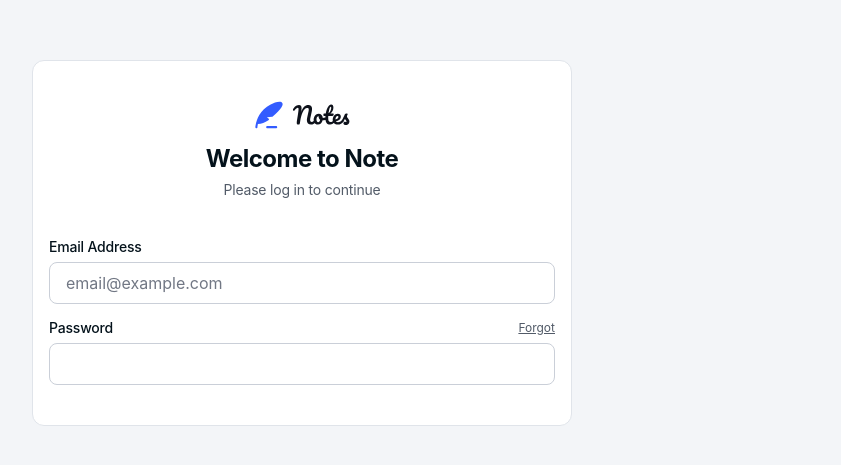
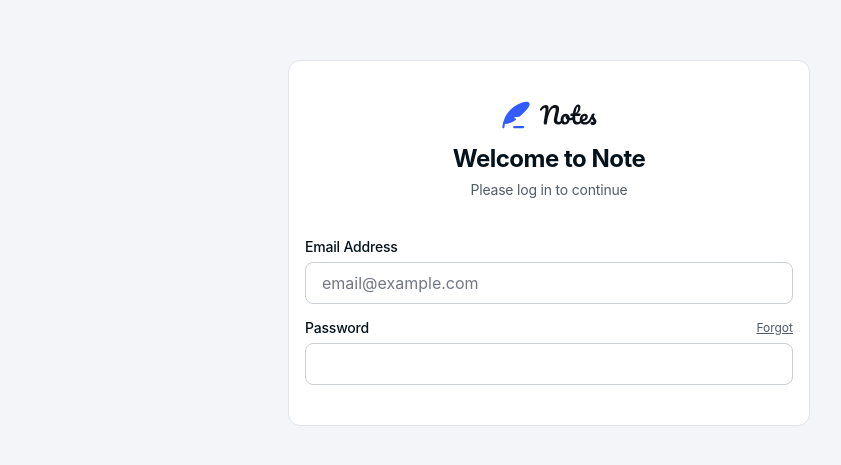
Before and after one commit to HamDean/note-taking-web-app, a React (Vite) app in the folder frontend/: page / in a window 1280 px wide. Shown: the part 157-622 px from the top of the page, without its empty margins (91-932 px from the left). Built offline with nearby package versions, Linux system fonts and the light colour scheme; a web font is replaced by a local one.

Commit message:
Fix form misalignment

```diff
--- a/frontend/src/pages/LoginPage.tsx
+++ b/frontend/src/pages/LoginPage.tsx
@@ -1,6 +1,6 @@
 const LoginPage = () => {
   return (
-    <div className="bg-neutral-100 dark:bg-neutral-700 h-screen px-4 md:px-30.75 flex flex-col justify-center">
+    <div className="bg-neutral-100 dark:bg-neutral-700 h-screen px-4 md:px-30.75 flex flex-col items-center justify-center">
       <form
         className="bg-white dark:bg-neutral-950 px-4 py-10 rounded-12
             border border-neutral-200 dark:border-neutral-800 md:min-w-130.5
```
